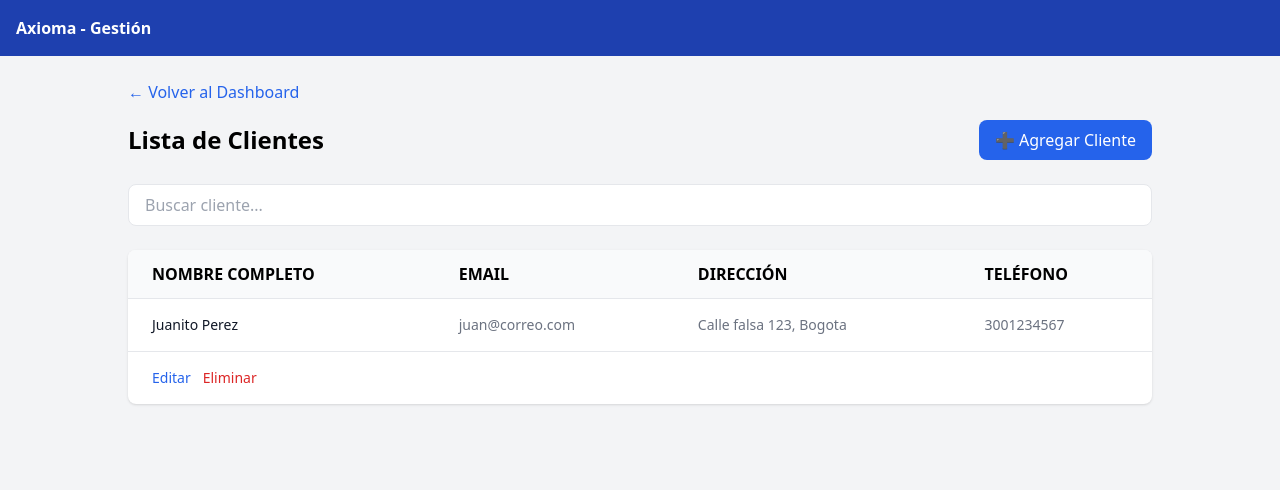
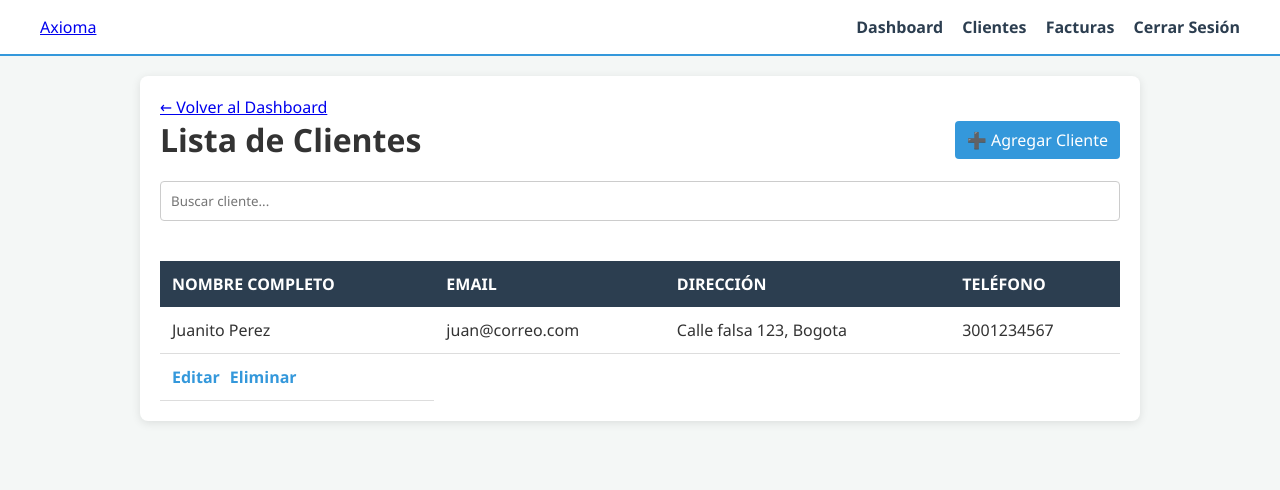
Before and after one commit to DevByteNova/Axioma-Commerce-Stock-suite, a PHP site: page /project/Axioma/frontend/src/pages/clientes.php in a window 1280 px wide. Shown: the top 490 px of the page. Run offline with PHP 8.4, Linux system fonts and the light colour scheme; the visitor is signed in with stand-in values (Sample User, id 1); data comes from the database, SQL or seed files in the repository; some libraries are stand-ins or nearby versions.

Commit message:
Refactor header and client pages, add CSS styles, and implement session checks for client access

```diff
--- a/frontend/src/components/header.php
+++ b/frontend/src/components/header.php
@@ -1,13 +1,13 @@
-<!DOCTYPE html>
-<html lang="es">
-<head>
-    <meta charset="UTF-8">
-    <title>Sistema Axioma</title>
-    <script src="https://cdn.tailwindcss.com"></script>
-</head>
-<body class="bg-gray-100">
-    <nav class="bg-blue-800 text-white p-4 mb-6">
-        <div class="container mx-auto">
-            <a href="clientes.php" class="font-bold">Axioma - Gestión</a>
+<header class="main-header">
+    <div class="header-container">
+        <div class="logo">
+            <a href="index.php">Axioma</a>
         </div>
-    </nav>
+        <nav class="nav-menu">
+            <a href="index.php?url=dashboard">Dashboard</a>
+            <a href="clientes.php">Clientes</a>
+            <a href="facturas.php">Facturas</a>
+            <a href="logout.php" class="btn-logout">Cerrar Sesión</a>
+        </nav>
+    </div>
+</header>
--- a/frontend/src/pages/clientes.php
+++ b/frontend/src/pages/clientes.php
@@ -8,36 +8,42 @@ if(!isset($_SESSION['usuario_rol']) || $_SESSION['usuario_rol'] !== 'Administrad
 require_once 'C:/xampp/htdocs/project/Axioma/backend/src/conexion.php';
 $database = new Database();
 $db = $database->getConnection();
-require_once '../components/header.php';
 ?>
+<!DOCTYPE html>
+<html lang="es">
+<head>
+    <meta charset="UTF-8">
+    <title>Clientes - Axioma</title>
+    <link rel="stylesheet" href="../public/css/styles.css?v=1.1">
+</head>
+<body>
 
-<body class="bg-gray-100 p-8">
-    <div class="max-w-5xl mx-auto">
-        <a href="index.php?url=dashboard" class="text-blue-600 hover:underline mb-4 inline-block">← Volver al Dashboard</a>
+<?php require_once '../components/header.php'; ?>
+    <div class="container">
+         <a href="/project/Axioma/index.php?url=dashboard">← Volver al Dashboard</a>
 
-        <div class="flex justify-between items-center mb-6">
-            <h1 class="text-2xl font-bold">Lista de Clientes</h1>
-            <a href="nuevo_cliente.php" class="bg-blue-600 text-white px-4 py-2 rounded-lg hover:bg-blue-700 transition">
+        <div class="header-actions">
+            <h1>Lista de Clientes</h1>
+            <a href="nuevo_cliente.php" class="btn btn-primary">
                 ➕ Agregar Cliente
             </a>
         </div>
 
-        <div class="mb-6">
-            <input type="text" id="busqueda" placeholder="Buscar cliente..."
-            class="w-full px-4 py-2 border rounded-lg focus:outline-none focus:ring-2 focus:ring-blue-500">
+        <div class="busqueda-container">
+            <input type="text" id="busqueda" placeholder="Buscar cliente...">
         </div>
 
-        <div class="bg-white shadow rounded-lg overflow-hidden">
-            <table class="min-w-full divide-y divide-gray-200">
-                <thead class="bg-gray-50">
-                    <tr class="bg-gray-50">
-                       <th class="px-6 py-3 text-left">NOMBRE COMPLETO</th>
-                        <th class="px-6 py-3 text-left">EMAIL</th>
-                        <th class="px-6 py-3 text-left">DIRECCIÓN</th>
-                        <th class="px-6 py-3 text-left">TELÉFONO</th>
-                     </tr>
-                </thead>
-                <tbody class="divide-y divide-gray-200" id="cuerpoTabla">
+        <table>
+            <thead>
+                <tr>
+                    <th>NOMBRE COMPLETO</th>
+                    <th>EMAIL</th>
+                    <th>DIRECCIÓN</th>
+                    <th>TELÉFONO</th>
+                </tr>
+            </thead>
+<tbody id="cuerpoTabla">
+
     <?php
     // 1. Pones esta línea AQUÍ, donde antes tenías el SELECT *
     $stmt = $db->query("SELECT ID_CLIENTE, NOMBRE, APELLIDOS, email, DIRECCION, TELEFONO FROM clientes");
--- a/frontend/src/pages/dashboard.php
+++ b/frontend/src/pages/dashboard.php
@@ -18,6 +18,7 @@ $nombre_usuario = $_SESSION['usuario_name'] ?? 'Administrador';
     <meta name="viewport" content="width=device-width, initial-scale=1.0">
     <title>Dashboard - Axioma</title>
     <script src="https://cdn.tailwindcss.com"></script>
+
 </head>
 <body class="bg-gray-100 font-sans antialiased">
 
--- /dev/null
+++ b/frontend/src/public/css/styles.css
@@ -0,0 +1,172 @@
+/* --- Variables base --- */
+:root {
+    --primary-color: #2c3e50;
+    --secondary-color: #3498db;
+    --bg-color: #f4f7f6;
+    --text-color: #333;
+    --white: #ffffff;
+    --danger-color: #e74c3c;
+}
+
+/* --- Reseteo y estructura --- */
+* {
+    margin: 0;
+    padding: 0;
+    box-sizing: border-box;
+    font-family: 'Segoe UI', Tahoma, Geneva, Verdana, sans-serif;
+}
+
+body {
+    background-color: var(--bg-color);
+    color: var(--text-color);
+    padding-bottom: 50px;
+}
+
+.container {
+    max-width: 1000px;
+    margin: 20px auto;
+    padding: 20px;
+    background: var(--white);
+    border-radius: 8px;
+    box-shadow: 0 2px 10px rgba(0,0,0,0.1);
+}
+
+/* --- Header y Navegación --- */
+.main-header {
+    background-color: var(--white);
+    padding: 1rem 20px;
+    border-bottom: 2px solid var(--secondary-color);
+}
+
+.header-container {
+    max-width: 1200px;
+    margin: 0 auto;
+    display: flex;
+    justify-content: space-between;
+    align-items: center;
+}
+
+.nav-menu a {
+    margin-left: 15px;
+    text-decoration: none;
+    color: var(--primary-color);
+    font-weight: bold;
+}
+
+/* --- Tabla de Clientes --- */
+table {
+    width: 100%;
+    border-collapse: collapse;
+    margin-top: 20px;
+}
+
+th {
+    background-color: var(--primary-color);
+    color: white;
+    padding: 12px;
+    text-align: left;
+}
+
+td {
+    padding: 12px;
+    border-bottom: 1px solid #ddd;
+}
+
+tr:hover {
+    background-color: #f1f1f1;
+}
+
+/* --- Botones y utilidades --- */
+.btn {
+    padding: 8px 12px;
+    border-radius: 4px;
+    text-decoration: none;
+    display: inline-block;
+    color: white;
+}
+
+.btn-primary { background-color: var(--secondary-color); }
+.btn-danger { background-color: var(--danger-color); }
+
+.header-actions {
+    display: flex;
+    justify-content: space-between;
+    align-items: center;
+    margin-bottom: 20px;
+}
+
+#busqueda {
+    width: 100%;
+    padding: 10px;
+    margin-bottom: 20px;
+    border: 1px solid #ccc;
+    border-radius: 4px;
+}
+td a {
+    margin-right: 10px;
+    color: var(--secondary-color);
+    text-decoration: none;
+    font-weight: bold;
+}
+
+td a:hover {
+    text-decoration: underline;
+}
+/* Estilos específicos para el Dashboard */
+.dashboard-body {
+    background-color: #f4f7f6;
+    margin: 0;
+}
+
+.dashboard-content {
+    padding: 2rem;
+    max-width: 1000px;
+    margin: 0 auto;
+}
+
+.btn-container { margin-bottom: 2rem; }
+
+.btn-big {
+    background-color: #3498db;
+    color: white;
+    padding: 1rem 2rem;
+    text-decoration: none;
+    border-radius: 8px;
+    font-weight: bold;
+    display: inline-block;
+}
+
+.stats-grid {
+    display: grid;
+    grid-template-columns: repeat(auto-fit, minmax(250px, 1fr));
+    gap: 1.5rem;
+}
+
+.stat-card {
+    background: white;
+    padding: 1.5rem;
+    border-radius: 8px;
+    box-shadow: 0 2px 5px rgba(0,0,0,0.1);
+    text-decoration: none;
+    color: #333;
+    transition: transform 0.2s;
+    border: 1px solid #ddd;
+}
+
+.stat-card:hover {
+    transform: translateY(-5px);
+    border-color: #3498db;
+}
+
+.stat-card h2 {
+    font-size: 0.8rem;
+    text-transform: uppercase;
+    color: #777;
+    margin-bottom: 0.5rem;
+}
+
+.stat-card p {
+    font-size: 2rem;
+    font-weight: bold;
+    color: #2c3e50;
+}
```
Also changed, not shown: index.php (+8 -0 lines).
